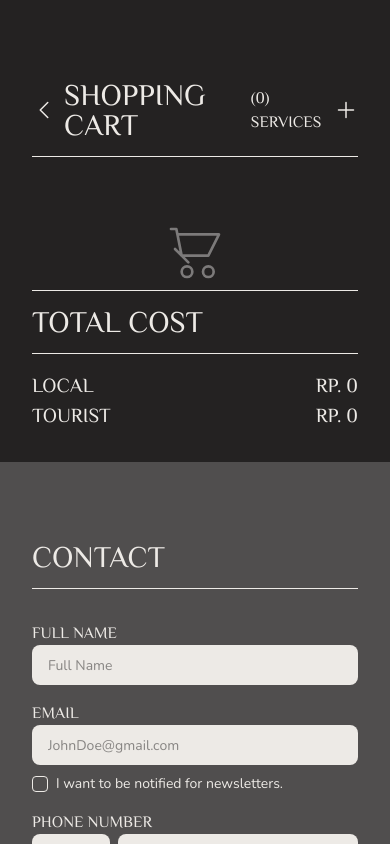
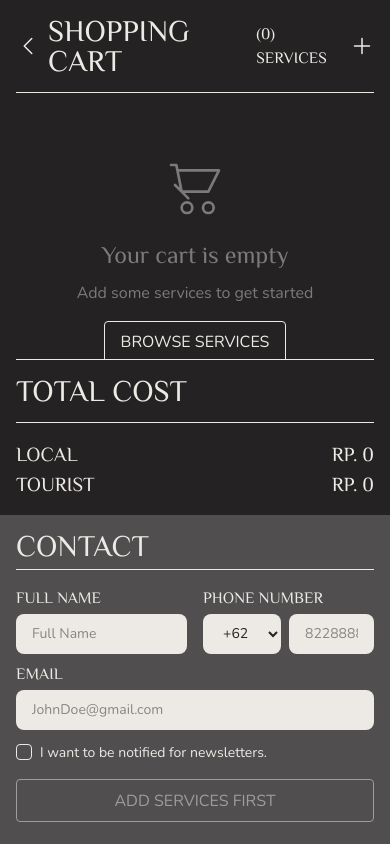
Before and after one commit to Vanness1900/batam1spa, a React (Vite) app: page /Cart in a window 390 px wide. Built offline with nearby package versions, Linux system fonts and the light colour scheme; a web font is replaced by a local one.

Commit message:
mobile cart ui updated

```diff
--- a/src/components/cards/CardCart.jsx
+++ b/src/components/cards/CardCart.jsx
@@ -55,9 +55,9 @@ function CardCart({ item, isConfirmation = false }) {
 
     return (
         <>
-            <div className="grid grid-cols-5 gap-8 h-fit py-8 border-b-1 border-c-black-3">
+            <div className="flex flex-col md:grid md:grid-cols-5 gap-4 md:gap-8 h-fit py-8 border-b-1 border-c-black-3">
                 {/* Service Image - Made more vertical/portrait */}
-                <div className="h-32 w-full rounded-lg overflow-hidden aspect-[3/4]">
+                <div className="h-32 sm:h-36 md:h-24 w-full rounded-lg overflow-hidden aspect-[3/4]">
                     <img
                         src={item.image}
                         alt={item.title}
@@ -66,15 +66,15 @@ function CardCart({ item, isConfirmation = false }) {
                 </div>
 
                 {/* Service Information */}
-                <div className="flex flex-col justify-between gap-8 col-span-4">
+                <div className="flex flex-col justify-between gap-4 sm:gap-6 md:gap-8 col-span-1 md:col-span-4">
                     <div className="flex flex-col gap-4">
                         <div className="flex justify-between items-start">
                             <h4 className="uppercase">{item.title}</h4>
-                            <span className="text-xs text-c-black-3">Cart ID: {item.cartId || 'Missing'}</span>
+                            <span className="hidden text-xs text-c-black-3">Cart ID: {item.cartId || 'Missing'}</span>
                         </div>
 
                         {/* Details */}
-                        <div className="grid grid-cols-4">
+                        <div className="grid grid-cols-2 sm:grid-cols-4 gap-4 sm:gap-0">
                             <div className="flex flex-col gap-1 justify-end">
                                 <span className="text-c-gold-1">Details</span>
                                 <span className="text-c-black-3">Duration</span>
@@ -107,7 +107,7 @@ function CardCart({ item, isConfirmation = false }) {
 
                     {/* Action buttons - only show in cart, not confirmation */}
                     {!isConfirmation && (
-                        <div className="grid grid-cols-4">
+                        <div className="grid grid-cols-2 sm:grid-cols-4 gap-2 sm:gap-0">
                             <button
                                 onClick={handleRemove}
                                 className="uppercase text-lg text-c-black-3 underline hover:text-red-500 transition-all text-left"
--- a/src/pages/Cart/Cart.jsx
+++ b/src/pages/Cart/Cart.jsx
@@ -60,9 +60,9 @@ function Cart() {
     };
 
     return (
-        <div className="h-screen w-full overflow-hidden grid grid-cols-1 lg:grid-cols-[7fr_3fr]">
+        <div className="h-screen w-full overflow-hidden flex flex-col lg:grid lg:grid-cols-1 lg:grid-cols-[7fr_3fr]">
             {/* Left Panel: Shopping Cart */}
-            <div className="flex flex-col overflow-hidden pt-20 px-8 md:px-16 lg:pl-32 xl:pl-48 lg:pr-16">
+            <div className="flex flex-col overflow-hidden h-[70vh] lg:h-full pt-4 md:pt-12 lg:pt-20 px-4 md:px-16 lg:pl-32 xl:pl-48 lg:pr-16">
                 {/* Fixed Header */}
                 <div className="flex-shrink-0">
                     <div className="flex justify-between border-b-1 border-c-white-1 pb-4">
@@ -108,7 +108,7 @@ function Cart() {
                 </div>
 
                 {/* Fixed Footer */}
-                <div className="pb-8">
+                <div className="pb-4 md:pb-8">
                     <div className="flex justify-between items-center mb-4 border-y-1 border-c-white-1">
                         <h2 className="uppercase py-4">Total Cost</h2>
                         {cart.length > 0 && (
@@ -135,13 +135,14 @@ function Cart() {
             </div>
 
             {/* Right Panel: Booking Form - Fixed, No Scroll */}
-            <div className="bg-c-black-2 overflow-hidden">
-                <form onSubmit={handleSubmit} className="h-full px-8 md:px-16 lg:pl-16 lg:pr-32 xl:pr-48 pt-8 space-y-8 overflow-y-auto pt-20">
-                    <h2 className="uppercase pb-4 border-b border-c-white-1">Contact</h2>
+            <div className="bg-c-black-2 overflow-hidden h-[45vh] lg:h-full">
+                <form onSubmit={handleSubmit} className="h-full px-4 md:px-16 lg:pl-16 lg:pr-32 xl:pr-48 py-4 md:py-8 space-y-4 md:space-y-8 overflow-y-auto lg:pt-20">
+                    <h2 className="uppercase mb-4 pb-2 md:pb-4 border-b border-c-white-1">Contact</h2>
 
                     {/* Inputs */}
-                    <div className="space-y-4">
-                        <div>
+                    <div className="space-y-2">
+                        <div className="flex gap-4 w-full lg:flex-col">
+                            <div className="space-y-1 w-full">
                                 <h6 className="uppercase">Full Name</h6>
                                 <input
                                     type="text"
@@ -153,7 +154,34 @@ function Cart() {
                                     required
                                 />
                             </div>
-                        <div>
+                            <div className="space-y-1 w-full">
+                                <h6 className="uppercase">Phone Number</h6>
+                                <div className="flex gap-2">
+                                    <select
+                                        name="countryCode"
+                                        value={formData.countryCode}
+                                        onChange={handleInputChange}
+                                        className="bg-c-white-1 w- max-w-[80px] h-10 rounded-lg text-c-black-1 px-4 font-secondary text-c-p4"
+                                    >
+                                        <option value="+62">+62</option>
+                                        <option value="+65">+65</option>
+                                    </select>
+                                    <input
+                                        type="tel"
+                                        name="phone"
+                                        value={formData.phone}
+                                        onChange={handleInputChange}
+                                        placeholder="82288888888"
+                                        className={`bg-c-white-1 w-full h-10 rounded-lg text-c-black-1 px-4 font-secondary text-c-p4 ${phoneError ? 'border-2 border-red-500' : ''}`}
+                                        required
+                                    />
+                                </div>
+                                {phoneError && (
+                                    <p className="text-red-500 text-sm mt-1">{phoneError}</p>
+                                )}
+                            </div>
+                        </div>
+                        <div className="space-y-1">
                             <h6 className="uppercase">Email</h6>
                             <input
                                 type="email"
@@ -175,32 +203,6 @@ function Cart() {
                                 I want to be notified for newsletters.
                             </label>
                         </div>
-                        <div>
-                            <h6 className="uppercase">Phone Number</h6>
-                            <div className="flex gap-2">
-                                <select
-                                    name="countryCode"
-                                    value={formData.countryCode}
-                                    onChange={handleInputChange}
-                                    className="bg-c-white-1 max-w-[80px] h-10 rounded-lg text-c-black-1 px-4 font-secondary text-c-p4"
-                                >
-                                    <option value="+62">+62</option>
-                                    <option value="+65">+65</option>
-                                </select>
-                                <input
-                                    type="tel"
-                                    name="phone"
-                                    value={formData.phone}
-                                    onChange={handleInputChange}
-                                    placeholder="82288888888"
-                                    className={`bg-c-white-1 w-full h-10 rounded-lg text-c-black-1 px-4 font-secondary text-c-p4 ${phoneError ? 'border-2 border-red-500' : ''}`}
-                                    required
-                                />
-                            </div>
-                            {phoneError && (
-                                <p className="text-red-500 text-sm mt-1">{phoneError}</p>
-                            )}
-                        </div>
                     </div>
 
                     <Button
```
Lines whose indentation alone changed are shown as unchanged.
